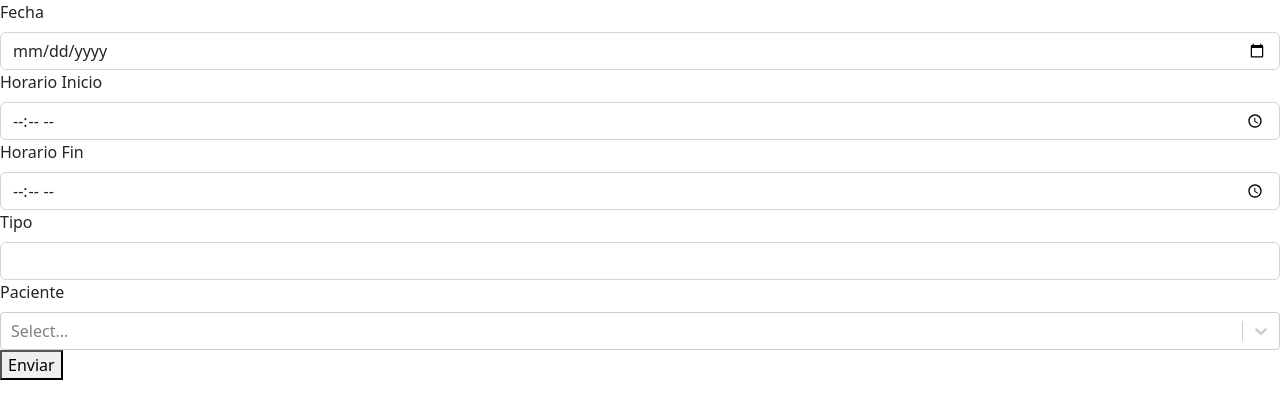
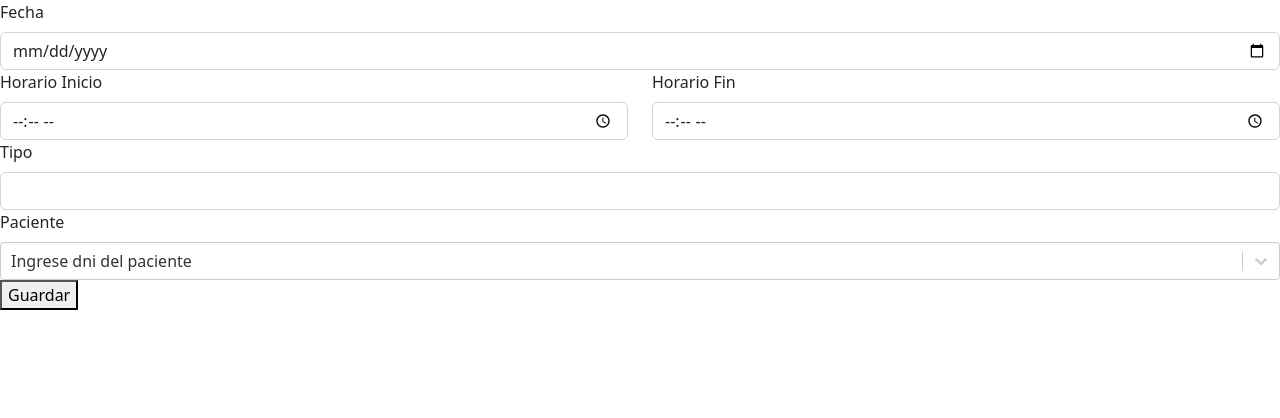
Before and after one commit to mlucas94/AgendaConsultorioTIP-Frontend, a React (Create React App) app: page /nuevo_turno in a window 1280 px wide. Shown: the top 418 px of the page. Built offline with nearby package versions, Linux system fonts and the light colour scheme.

Commit message:
Manejo de excepciones de back y aviso de validaciones

```diff
--- a/package.json
+++ b/package.json
@@ -15,6 +15,7 @@
     "@testing-library/user-event": "^13.5.0",
     "axios": "^1.3.4",
     "bootstrap": "^5.2.3",
+    "date-fns": "^2.29.3",
     "react": "^18.2.0",
     "react-bootstrap": "^2.7.2",
     "react-dom": "^18.2.0",
@@ -22,6 +23,7 @@
     "react-router-dom": "^6.9.0",
     "react-scripts": "5.0.1",
     "react-select": "^5.7.2",
+    "sweetalert2": "^11.7.3",
     "web-vitals": "^2.1.4"
   },
   "scripts": {
--- a/src/components/Api.js
+++ b/src/components/Api.js
@@ -16,10 +16,12 @@ export const getTurnos = () => {
 }
 
 export const agendarTurno = (turno) => {
-	console.log(turno)
 	return axios.post(`${API_URL}/turnos`, turno)
 		.then(response => {
-			return response.data
+			return true;
+		})
+		.catch(error => {
+			return error.response.data.message
 		})
 }
 
--- a/src/components/NuevoTurno.js
+++ b/src/components/NuevoTurno.js
@@ -2,6 +2,12 @@ import React, { useState, useEffect } from 'react';
 import { agendarTurno, buscarPacienteLike } from './Api.js';
 import Form from "react-bootstrap/Form";
 import AsyncSelect from 'react-select/async'
+import { useNavigate } from 'react-router-dom'
+import { format, isValid } from 'date-fns'
+import Alert from "react-bootstrap/Alert"
+import Row from 'react-bootstrap/Row';
+import Col from 'react-bootstrap/Col';
+import Swal from 'sweetalert2';
 
 
     const NuevoTurno = () => {
@@ -11,22 +17,74 @@ import AsyncSelect from 'react-select/async'
             horaInicio: null,
             horaFin: null,
             tipo: "Sin asignar",
-            paciente: null
+            paciente: {value: null, label: "Ingrese dni del paciente"},
         });
+
+        //Validaciones state
+        const [alertaFecha, setAlertaFecha] = useState(null)
+        const [alertaHora, setAlertaHora] = useState(null)
+        const [alertaTipo, setAlertaTipo] = useState(null)
 
         useEffect(() => {
         }, [])
 
-        const handleAgendarTurno = () => {
-            agendarTurno(turnoData)
+        const navigate = useNavigate()
+
+        const todayDate = format(new Date(), 'yyyy-MM-dd');
+
+        const handleAgendarTurno = (e) => {
+            e.preventDefault()
+            var valido =  alertaFecha === null && alertaHora === null && alertaTipo === null;
+            console.log(valido)
+            if(!valido) {
+                Swal.fire( 'Datos no validos', 'Hay campos con errores' )
+                return
+            }
+            const turnoAgendar = {
+                fecha: turnoData.fecha,
+                horaInicio: turnoData.horaInicio,
+                horaFin: turnoData.horaFin,
+                tipo: turnoData.tipo,
+                paciente: turnoData.paciente.value,
+            }
+            agendarTurno(turnoAgendar)
                 .then(
                     data => {
-                        console.log(data)
+                        if (typeof data === "string") {
+                            Swal.fire ({
+                                title: 'Datos no validos para turno',
+                                text: data,
+                                icon: 'error'
+                            })
+                            return
+                        }
+                        Swal.fire ({
+                            title: 'Agendado con exito!',
+                            text: '¿Desea agendar un nuevo turno?',
+                            showCancelButton: true,
+                            confirmButtonText: 'Nuevo turno',
+                            cancelButtonText: 'Volver a inicio',
+                            allowOutsideClick: false,
+                            icon: 'success'
+                        }).then ((result) => {
+                            if(result.isConfirmed) {
+                                e.target.reset()
+                                setTurnoData({...turnoData,
+                                paciente: {value: null, label: "Ingrese dni del paciente"}})
+                            } else {
+                                navigate('/')
+                            }
+                        })
                     }
                 )
                 .catch(
                     error => {
-                        console.log(error)
+                        Swal.fire({
+                            title: "Error de conexión",
+                            text: "No se pudo guardar el turno.",
+                            icon: 'error',
+                            confirmButtonText: 'Aceptar'
+                        })
                     }
                 )
         };
@@ -36,18 +94,22 @@ import AsyncSelect from 'react-select/async'
             .then(
                 data => {
                     return data.map((t) => ({value: t.id, label: t.nombre}))
-
                 }
             )
             .catch(
                 error=> {
-
+                    Swal.fire({
+                        title: "Error de conexión",
+                        text: "No se pudieron recuperar los datos de pacientes.",
+                        icon: 'error',
+                        confirmButtonText: 'Aceptar'
+                    })
                 }
             )
         }
 
         const seleccionarPaciente = (e) => {
-            const paciente = e.value
+            const paciente = e
             setTurnoData({...turnoData,
                 paciente: paciente || null
             })
@@ -55,6 +117,14 @@ import AsyncSelect from 'react-select/async'
 
         const seleccionarFecha = (e) => {
             const fecha = e.target.value
+            setAlertaFecha(null);
+            if (fecha.length > 10) {
+                setAlertaFecha("Fecha incorrecta, asegurese de no haber ingresado digitos de mas.")
+            }
+            const fechaDate = new Date(fecha)
+            if(fechaDate <= new Date()) {
+                setAlertaFecha("La fecha del turno debe ser posterior al dia de la fecha.")
+            }
             setTurnoData({
                 ...turnoData,
                 fecha: fecha || null
@@ -63,6 +133,10 @@ import AsyncSelect from 'react-select/async'
 
         const seleccionarHoraInicio = (e) => {
             const hora = e.target.value
+            setAlertaHora(null)
+            if(turnoData.horaFin && hora >= turnoData.horaFin) {
+                setAlertaHora("La hora de inicio debe ser anterior a la hora de fin del turno.")
+            }
             setTurnoData({
                 ...turnoData,
                 horaInicio: hora || null
@@ -71,6 +145,10 @@ import AsyncSelect from 'react-select/async'
 
         const seleccionarHoraFin = (e) => {
             const hora = e.target.value
+            setAlertaHora(null)
+            if(turnoData.horaInicio && hora <= turnoData.horaInicio) {
+                setAlertaHora("La hora de fin del turno debe ser posterior a la hora de inicio.")
+            }
             setTurnoData({
                 ...turnoData,
                 horaFin: hora || null
@@ -78,7 +156,11 @@ import AsyncSelect from 'react-select/async'
         }
 
         const seleccionarTipo = (e) => {
-            const tipoTurno = e.target.value
+            const tipoTurno = e.target.value.trim()
+            setAlertaTipo(null)
+            if(tipoTurno === "") {
+                setAlertaTipo("Debe ingresar un tipo de turno.")
+            }
             setTurnoData( {
                 ...turnoData,
                 tipo: tipoTurno || null
@@ -86,39 +168,51 @@ import AsyncSelect from 'react-select/async'
         }
 
         return (
-                <Form>
+                <Form onSubmit={handleAgendarTurno}>
                     <Form.Group controlId="fechaTurno">
                         <Form.Label>Fecha</Form.Label>
-                        <Form.Control type="date" placeholder="Seleccione una fecha" onChange={seleccionarFecha} />
+                        <Form.Control required name="fecha-form" min={todayDate} type="date" placeholder="Seleccione una fecha" onChange={seleccionarFecha} />
                     </Form.Group>
+                        { alertaFecha ?
+                            <Alert variant='danger' name="fecha-no-valida-alerta">{alertaFecha}</Alert> : null}
+                    <Row>
+                    <Col>
                     <Form.Group controlId="inicioTurno">
                         <Form.Label>Horario Inicio</Form.Label>
-                        <Form.Control type="time" onChange={seleccionarHoraInicio}/>
+                        <Form.Control required type="time" onChange={seleccionarHoraInicio}/>
                     </Form.Group>
+                    </Col>
+                    <Col>
                     <Form.Group controlId="finTurno">
                         <Form.Label>Horario Fin</Form.Label>
-                        <Form.Control type="time" onChange={seleccionarHoraFin}/>
+                        <Form.Control required type="time" onChange={seleccionarHoraFin}/>
                     </Form.Group>
+                    </Col>
+                    </Row>
+                    { alertaHora ?
+                        <Alert variant='danger' name="hora-no-valida-alerta">{alertaHora}</Alert> : null }
                     <Form.Group>
                         <Form.Label>Tipo</Form.Label>
-                        <Form.Control type="text" onChange={seleccionarTipo}/>
+                        <Form.Control required type="text" onChange={seleccionarTipo}/>
                     </Form.Group>
+                    { alertaTipo ?
+                        <Alert variant='danger' name="tipo-no-valido-alerta">{alertaTipo}</Alert> : null }
                     <Form.Group>
                         <Form.Label>Paciente</Form.Label>
                         <AsyncSelect
-                        value={turnoData.paciente}
+                        name="paciente-select"
+                        required="Por favor elija un paciente"
+                        error="NOT VALID"
                         onChange={seleccionarPaciente}
                         loadOptions={handleInputPaciente}
+                        value={{label: turnoData.paciente.label}}
                         />
                     </Form.Group>
-
-
-                        <button variant="primary" onClick={handleAgendarTurno}>
-                            Enviar
+                        <button variant="primary">
+                            Guardar
                         </button>
                 </Form>
         )
-
     }
 
 export default NuevoTurno;
```
Also changed, not shown: 1 other file (tests, documents, lock files or other folders).
